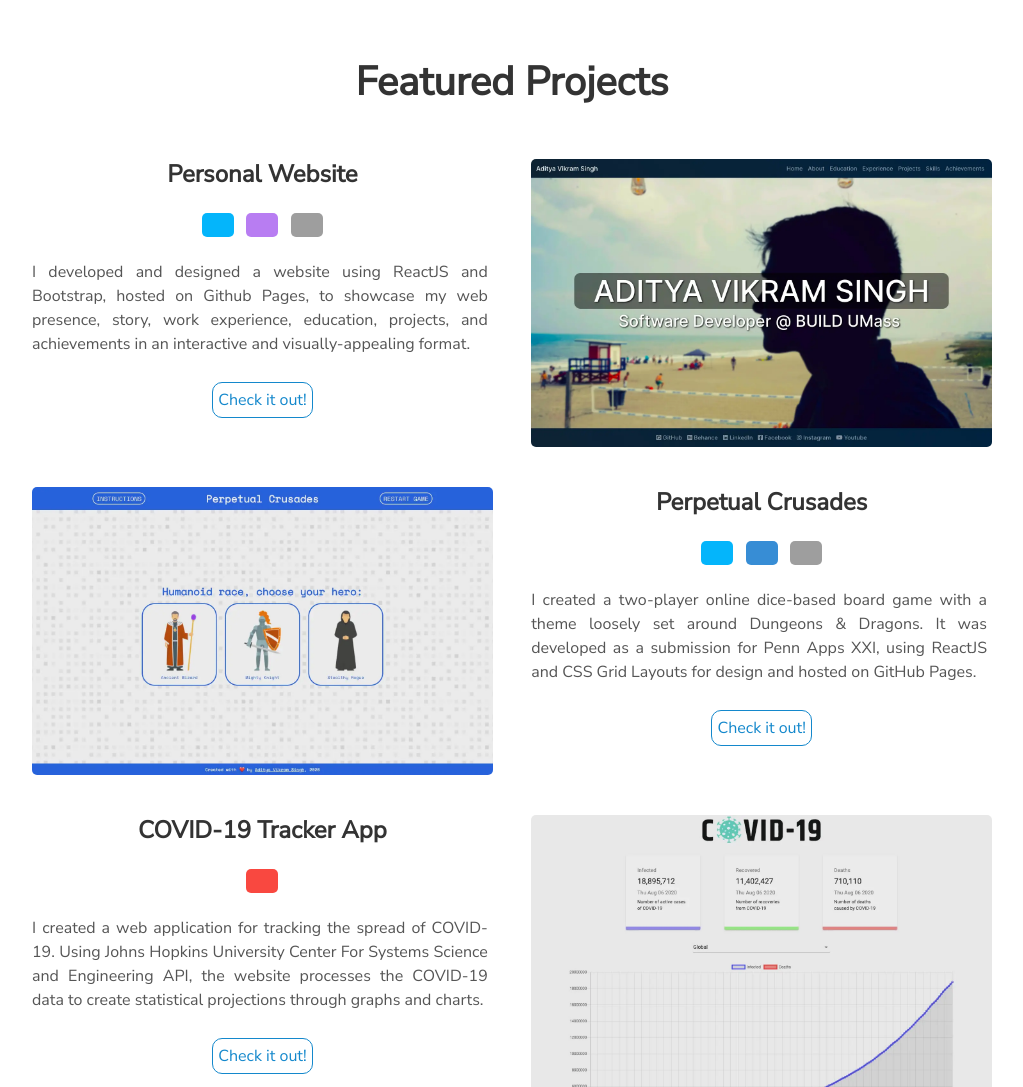
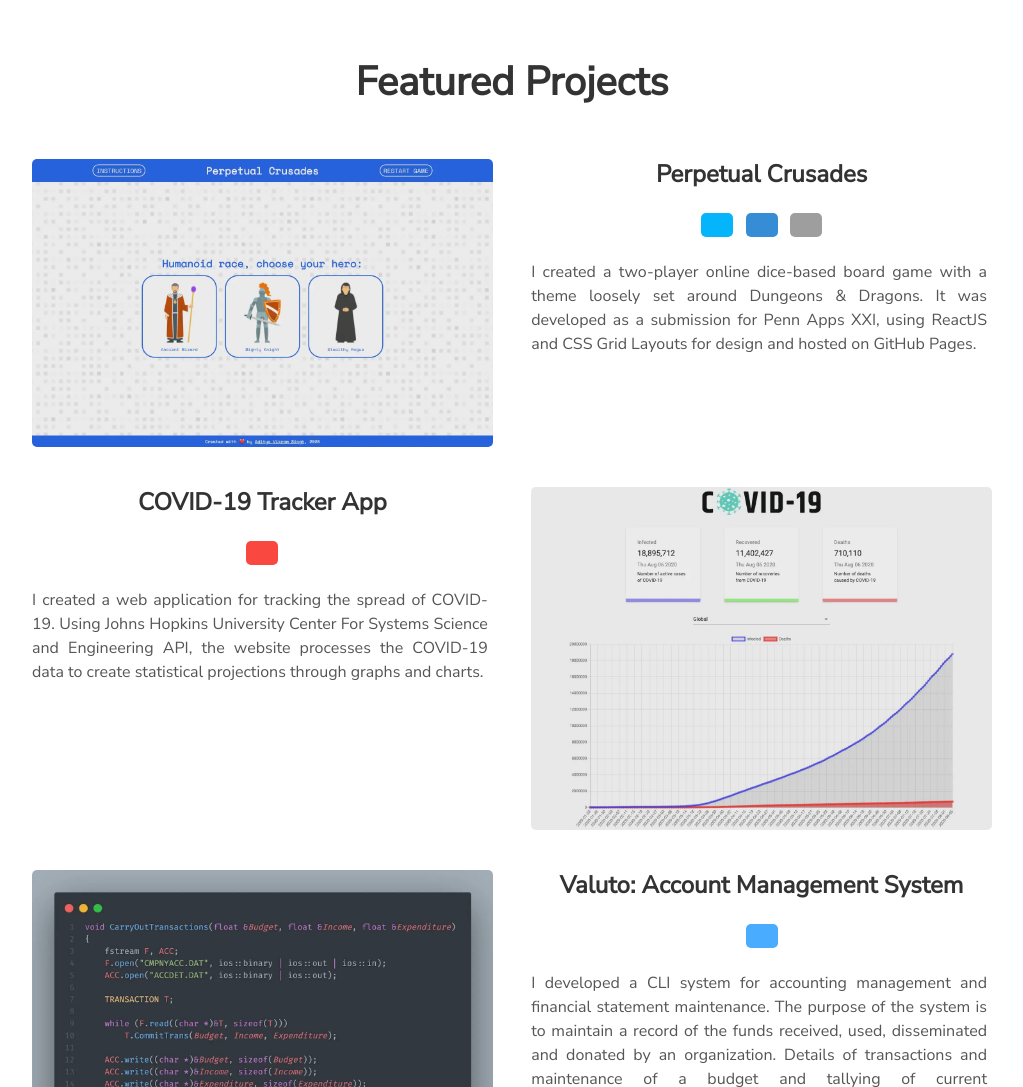
Before and after one commit to alekjovicic321/new_portfolio, a plain HTML site: page index.html in a window 1280 px wide. Shown: the part 1720-2807 px from the top of the page, without its empty margins (128-1151 px from the left). Drawn offline with nearby package versions, Linux system fonts and the light colour scheme; grey boxes are pictures that could not be loaded.

Commit message:
Update index.html

```diff
--- a/index.html
+++ b/index.html
@@ -114,42 +114,6 @@
         <h1>Featured Projects</h1>
       </div>
 
-      <!-- User Project #1: Personal Résumé Website -->
-      <div class="user-projects">
-        <div class="images-right">
-          <picture>
-            <source type="image/webp" srcset="./assets/img/webp/Personal-Resume-Website.webp" alt="Personal Website" />
-            <img alt="Personal Website" src="./assets/img/jpg/Personal-Resume-Website.jpg" />
-          </picture>
-        </div>
-        <div class="contents" style="text-align: center">
-          <h3>Personal Website</h3>
-          <div>
-            <img
-              height="32"
-              width="32"
-              src="https://unpkg.com/simple-icons@3.4.0/icons/react.svg"
-              style="filter: invert(73%) sepia(74%) saturate(1552%) hue-rotate(169deg) brightness(109%) contrast(97%)"
-            />
-            &nbsp;
-            <img
-              height="32"
-              width="32"
-              src="https://unpkg.com/simple-icons@3.4.0/icons/bootstrap.svg"
-              style="filter: invert(24%) sepia(14%) saturate(2270%) hue-rotate(222deg) brightness(102%) contrast(90%)"
-            />
-            &nbsp;
-            <img height="32" width="32" src="https://unpkg.com/simple-icons@3.4.0/icons/github.svg" />
-          </div>
-          <p style="text-align: justify">
-            I developed and designed a website using ReactJS and Bootstrap, hosted on Github Pages, to showcase my web
-            presence, story, work experience, education, projects, and achievements in an interactive and
-            visually-appealing format.
-          </p>
-          <a class="project-link" target="_blank" href="https://www.adityavsingh.com/">Check it out!</a>
-        </div>
-      </div>
-
       <!-- User Project #2: Summer 2020 Project -->
       <div class="user-projects">
         <div class="images-left">
@@ -180,9 +144,6 @@
             was developed as a submission for Penn Apps XXI, using ReactJS and CSS Grid Layouts for design and hosted on
             GitHub Pages.
           </p>
-          <a class="project-link" target="_blank" href="https://github.com/AVS1508/Summer-2020-Project"
-            >Check it out!</a
-          >
         </div>
       </div>
 
@@ -209,9 +170,6 @@
             Systems Science and Engineering API, the website processes the COVID-19 data to create statistical
             projections through graphs and charts.
           </p>
-          <a class="project-link" target="_blank" href="https://www.adityavsingh.com/covid19-tracker-app">
-            Check it out!
-          </a>
         </div>
       </div>
 
@@ -243,9 +201,6 @@
             Details of transactions and maintenance of a budget and tallying of current balance/inventory in cash/kind
             is incorporated in this system.
           </p>
-          <a class="project-link" target="_blank" href="https://github.com/AVS1508/Valuto-Account-Management-System">
-            Check it out!
-          </a>
         </div>
       </div>
     </section>
```
